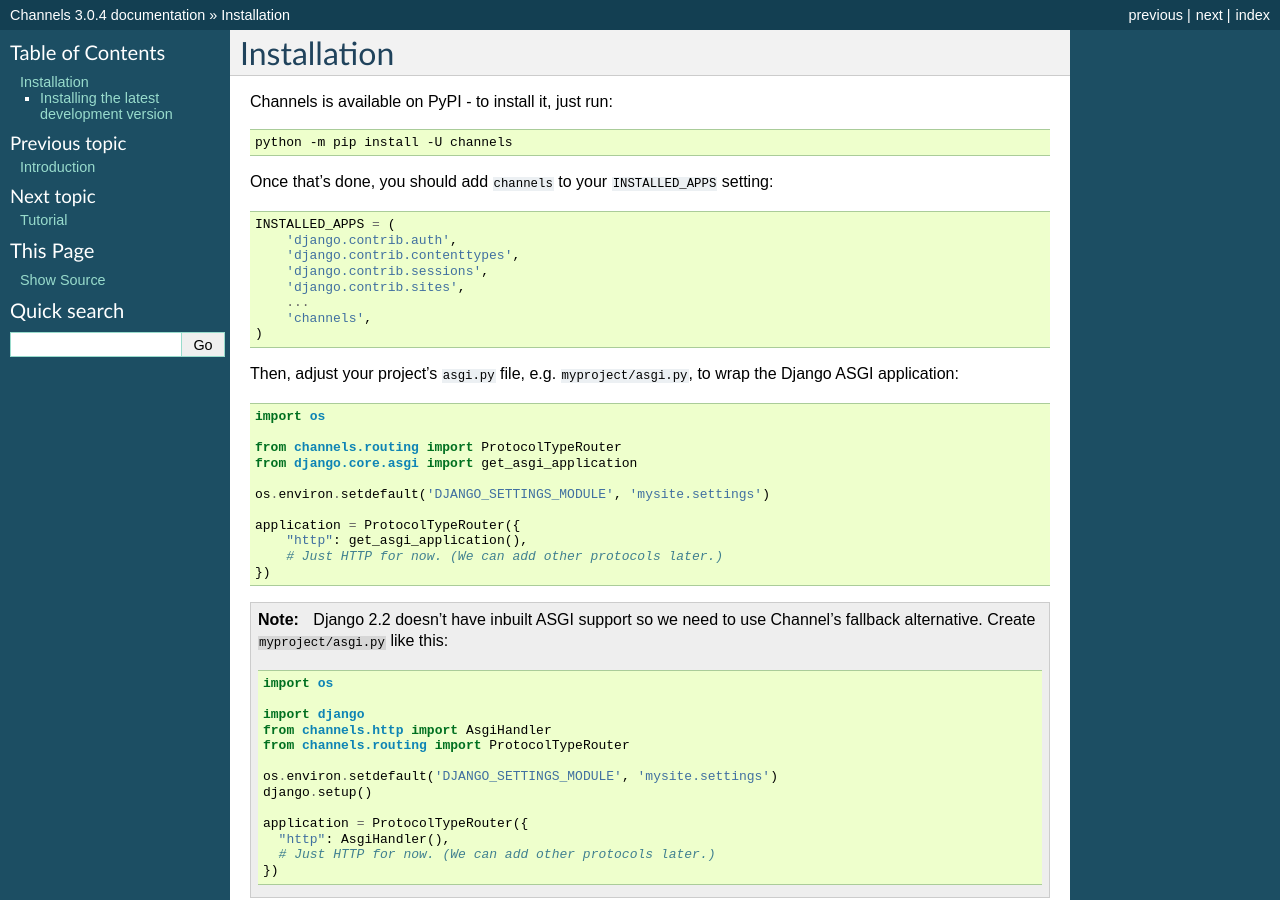
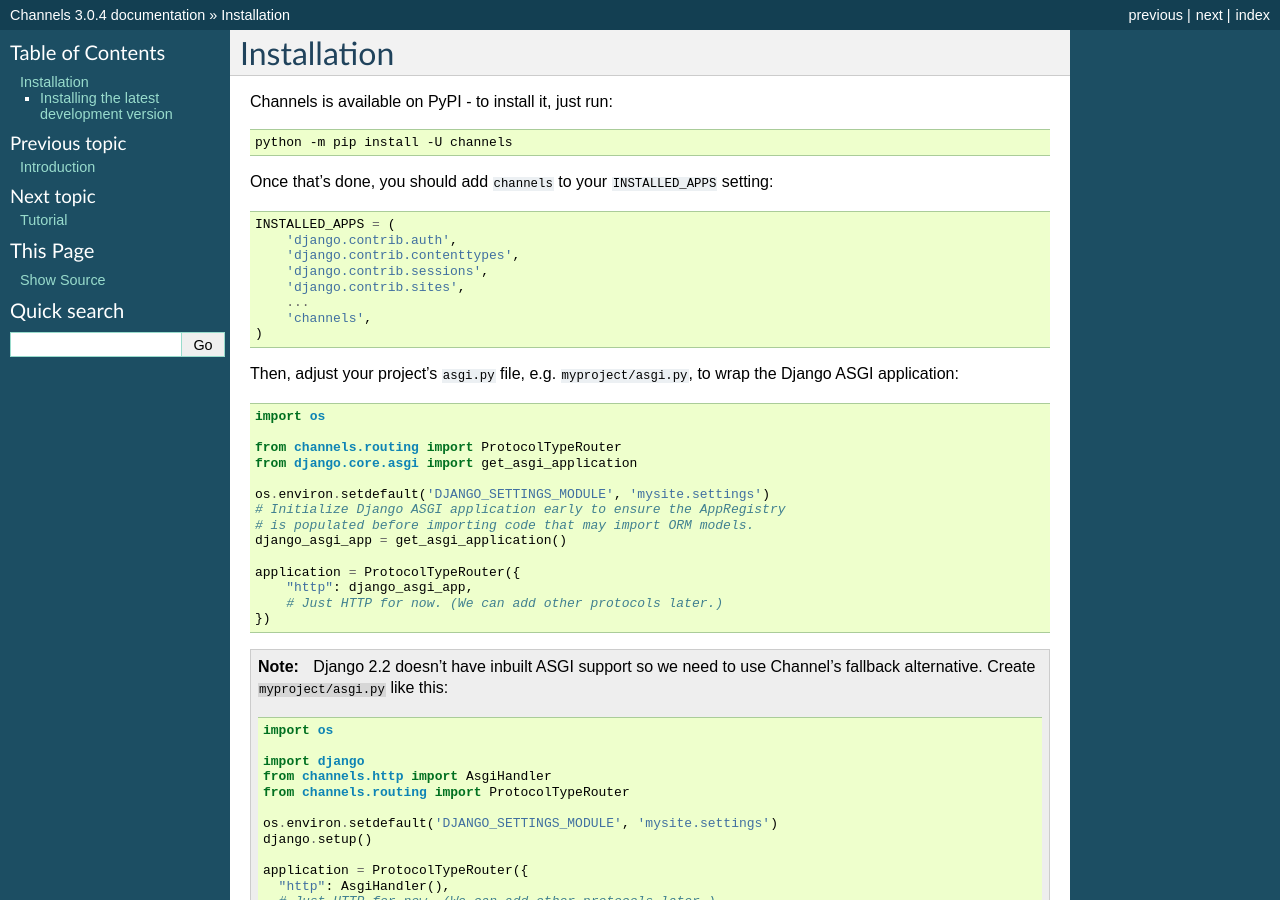
Before and after one commit to phillipchain/DjangoChannels, a Sphinx documentation site: the page built from docs/installation.rst, in a window 1280 px wide and 900 px high. Built offline with Sphinx 7.4.7, drawn with Linux system fonts in a browser that asks for light colours; the version number is read from the project's files by our own code.

```diff
--- a/docs/installation.rst
+++ b/docs/installation.rst
@@ -30,9 +30,12 @@ wrap the Django ASGI application::
       from django.core.asgi import get_asgi_application
 
       os.environ.setdefault('DJANGO_SETTINGS_MODULE', 'mysite.settings')
+      # Initialize Django ASGI application early to ensure the AppRegistry
+      # is populated before importing code that may import ORM models.
+      django_asgi_app = get_asgi_application()
 
       application = ProtocolTypeRouter({
-          "http": get_asgi_application(),
+          "http": django_asgi_app,
           # Just HTTP for now. (We can add other protocols later.)
       })
 
--- a/docs/introduction.rst
+++ b/docs/introduction.rst
@@ -294,11 +294,15 @@ WebSocket views by just adding the right middleware around them:
     from django.urls import re_path
     from django.core.asgi import get_asgi_application
 
+    # Initialize Django ASGI application early to ensure the AppRegistry
+    # is populated before importing code that may import ORM models.
+    django_asgi_app = get_asgi_application()
+
     from channels.routing import ProtocolTypeRouter, URLRouter
     from channels.auth import AuthMiddlewareStack
 
     application = ProtocolTypeRouter({
-        "http": get_asgi_application(),
+        "http": django_asgi_app,
         "websocket": AuthMiddlewareStack(
             URLRouter([
                 re_path(r"^front(end)/$", consumers.AsyncChatConsumer.as_asgi()),
```
Also changed, not shown: docs/tutorial/part_1.rst (+6 -10 lines), docs/tutorial/part_2.rst (+10 -6 lines).
